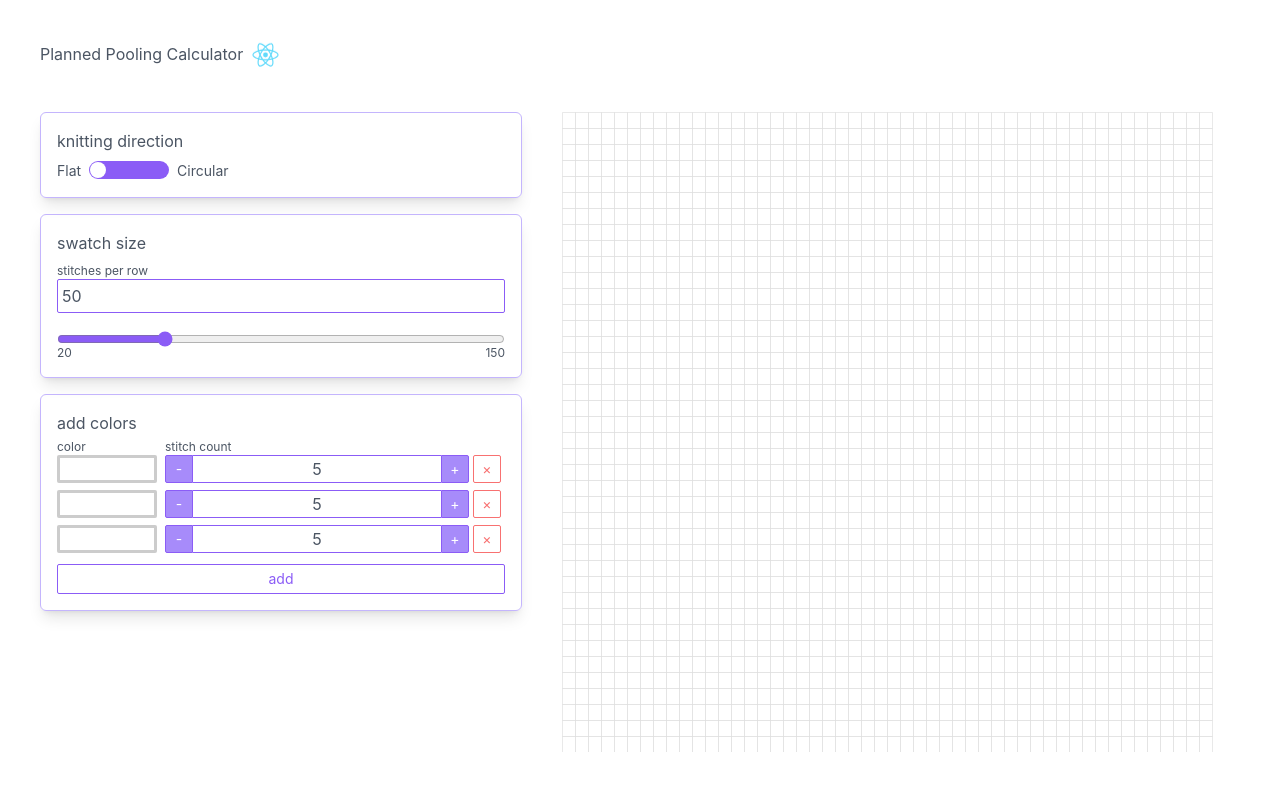
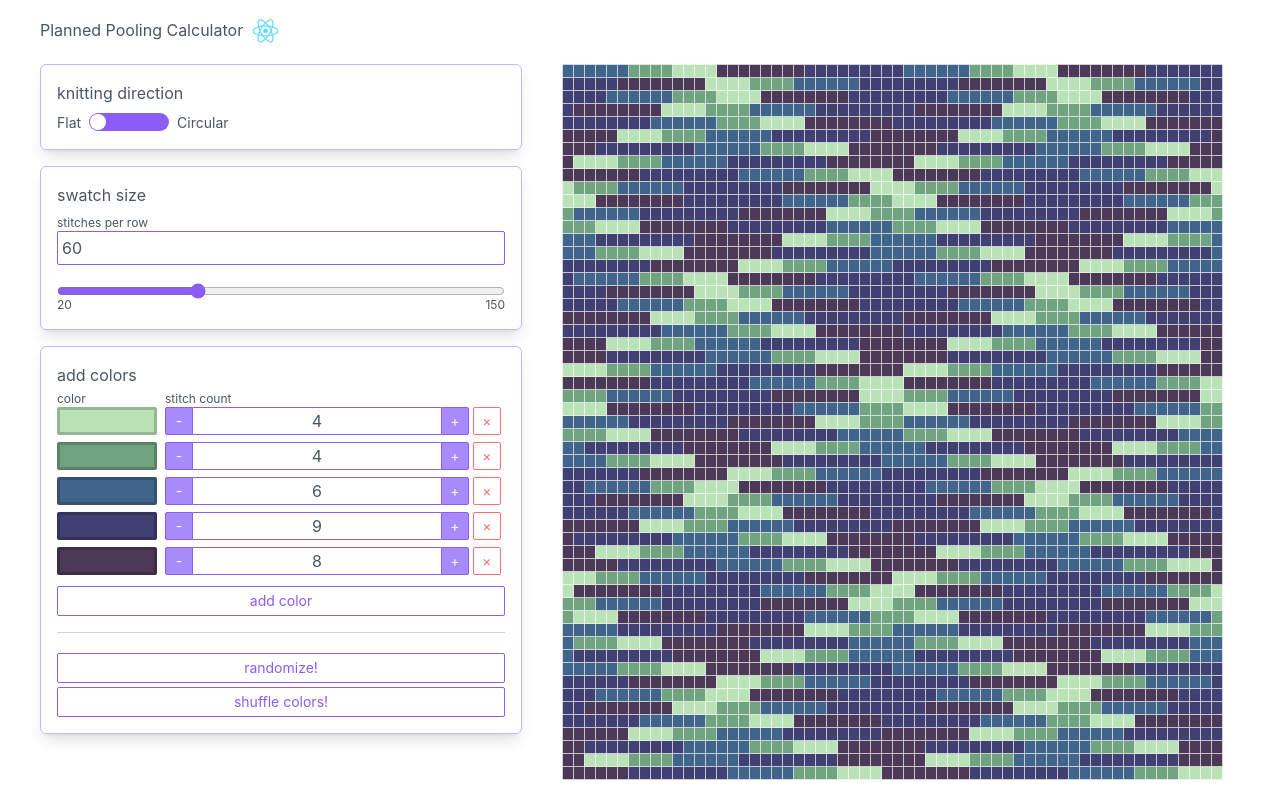
Before and after one commit to lireanne/planned-pooling-calculator, a React (Create React App) app: page / in a window 1280 px wide. Built offline with nearby package versions, Linux system fonts and the light colour scheme.

Commit message:
feat: randomize colors
todo: pick better colors

```diff
--- a/src/App.tsx
+++ b/src/App.tsx
@@ -5,7 +5,7 @@ import { Pooler } from "./pooler";
 
 const Header = (): JSX.Element => {
   return (
-    <div className="planned-pooling-calculator m-10">
+    <div className="planned-pooling-calculator mx-10 my-4">
       <header className="planned-pooling-header">
         <h1 className="inline-block">Planned Pooling Calculator</h1>
         <img
@@ -20,7 +20,7 @@ const Header = (): JSX.Element => {
 
 const Body = () => {
   return (
-    <div className="planned-pooling-body m-10">
+    <div className="planned-pooling-body mx-10 my-4">
       <Pooler />
     </div>
   );
--- a/src/components/Button.tsx
+++ b/src/components/Button.tsx
@@ -6,7 +6,7 @@ interface buttonProps extends ButtonHTMLAttributes<HTMLButtonElement> {
   style?: object;
 }
 
-const Button = (props: buttonProps) => {
+export const Button = (props: buttonProps) => {
   return (
     <button
       className={`${props.className}
@@ -22,7 +22,7 @@ const Button = (props: buttonProps) => {
   );
 };
 
-const ButtonLight = (props: buttonProps) => {
+export const ButtonLight = (props: buttonProps) => {
   return (
     <button
       className={`${props.className}
@@ -37,7 +37,7 @@ const ButtonLight = (props: buttonProps) => {
   );
 };
 
-const DeleteButton = (props: buttonProps) => {
+export const DeleteButton = (props: buttonProps) => {
   return (
     <button
       className={`
@@ -51,5 +51,3 @@ const DeleteButton = (props: buttonProps) => {
     </button>
   );
 };
-
-export { Button, ButtonLight, DeleteButton };
--- a/src/constants.ts
+++ b/src/constants.ts
@@ -1,4 +1,51 @@
-export const DEFAULT_STITCHES = 50;
+import { nanoid } from "nanoid";
+import { colorSection } from "./pooler";
+
+export const DEFAULT_STITCHES = 60;
 export const MAX_STITCHES = 150;
 export const MIN_STITCHES = 20;
-export const KNIT_BACK_AND_FORTH = false; // default knitting direction
+export const DEFAULT_KNIT_BACK_AND_FORTH = true; // default knitting direction
+
+export const DEFAULT_COLOR_SECTIONS = [
+  {
+    hex: "#B9E3B6",
+    count: 4,
+  },
+  {
+    hex: "#70A37F",
+    count: 4,
+  },
+  {
+    hex: "#41658A",
+    count: 6,
+  },
+  {
+    hex: "#414073",
+    count: 9,
+  },
+  {
+    hex: "#4C3957",
+    count: 8,
+  },
+];
+
+export const HEX_PALETTES = [
+  ["#79B473", "#70A37F", "#41658A", "#414073", "#4C3957"],
+  ["#fef6e4", "#8bd3dd", "#f582ae", "#f3d2c1"],
+  ["#55423d", "#e78fb3", "#ffc0ad", "#9656a1", "#fff3ec", "#271c19"],
+  ["#faeee7", "#ff8ba7", "#ffc6c7", "#c3f0ca", "#fffffe"],
+  ["#fffffe", "#ffd803", "#e3f6f5", "#bae8e8"],
+  ["#0f0e17", "#ff8906", "#f25f4c", "#e53170", "#fffffe"],
+  ["#232946", "#eebbc3", "#fffffe", "#b8c1ec", "#d4d8f0"],
+  ["#f9f4ef", "#8c7851", "#eaddcf", "#f25042", "#fffffe"],
+  ["#004643", "#f9bc60", "#abd1c6", "#e16162", "#e8e4e6"],
+  ["#eff0f3", "#ff8e3c", "#fffffe", "#d9376e"],
+  ["#f8f5f2", "#078080", "#f45d48", "#fffffe"],
+  ["#fec7d7", "#d9d4e7", "#a786df", "#f9f8fc", "#fffffe"],
+  ["#fffffe", "#6246ea", "#d1d1e9", "#e45858"],
+  ["#f2f7f5", "#faae2b", "#ffa8ba", "#fa5246", "#00473e"],
+  ["#16161a", "#7f5af0", "#72757e", "#2cb67d", "#fffffe", "#242629"],
+  ["#fffffe", "#3da9fc", "#90b4ce", "#ef4565", "#d8eefe"],
+  ["#fffffe", "#00ebc7", "#ff5470", "#fde24f", "#f2f4f6"],
+  ["#fffffe", "#4fc4cf", "#994ff3", "#fbdd74", "#f2eef5", "#f6efef"],
+];
--- a/src/index.css
+++ b/src/index.css
@@ -34,3 +34,7 @@ canvas {
   image-rendering: pixelated;
   image-rendering: crisp-edges;
 }
+
+.ranbow-button-0 {
+  color: red;
+}
--- a/src/inputs/add-color-section/index.tsx
+++ b/src/inputs/add-color-section/index.tsx
@@ -3,8 +3,7 @@ import ColorPicker from "./color-picker";
 import StitchCountInput from "./stitch-count-input";
 import { Button, DeleteButton } from "../../components/button";
 import { colorSection } from "../../pooler";
-
-const startingSections = [{}, {}, {}];
+import { HEX_PALETTES } from "../../constants";
 
 type colorInputProps = {
   sections: colorSection[];
@@ -44,10 +43,37 @@ export const ColorSectionsInput = (props: colorInputProps) => {
     setSections(remainingSections);
   };
 
+  const handleRandomizeColors = () => {
+    const randomIntInRange = (min: number, max: number) => {
+      return Math.floor(Math.random() * (max - min + 1) + min);
+    };
+
+    const randomHexPalette =
+      HEX_PALETTES[Math.floor(Math.random() * HEX_PALETTES.length)];
+
+    const sections = randomHexPalette.map((hex, i) => {
+      return {
+        id: nanoid(),
+        hex: hex,
+        count: randomIntInRange(1, 10),
+      };
+    });
+
+    setSections(sections);
+  };
+
+  const handleShuffleColors = () => {
+    const shuffledSections = sections
+      .map((value) => ({ value, sort: Math.random() }))
+      .sort((a, b) => a.sort - b.sort)
+      .map(({ value }) => value);
+
+    setSections(shuffledSections);
+  };
+
   return (
     <div className="input-container">
       <p>add colors</p>
-
       {sections.map((section, i) => (
         <div
           key={section.id}
@@ -77,8 +103,21 @@ export const ColorSectionsInput = (props: colorInputProps) => {
       ))}
       <Button
         className="text-md py-1 mt-1 w-full"
-        display="add"
+        display="add color"
         onClick={() => handleAddColor()}
+      ></Button>
+
+      <hr className="h-px my-4 bg-gray-300 border-0"></hr>
+
+      <Button
+        className="text-md py-1 mt-1 w-full"
+        display="randomize!"
+        onClick={() => handleRandomizeColors()}
+      ></Button>
+      <Button
+        className="text-md py-1 mt-1 w-full"
+        display="shuffle colors!"
+        onClick={() => handleShuffleColors()}
       ></Button>
     </div>
   );
--- a/src/inputs/flat-vs-circular-toggle.tsx
+++ b/src/inputs/knitting-direction-toggle.tsx
@@ -1,4 +1,3 @@
-import { useState } from "react";
 import Switch from "react-switch";
 
 /* Allows user to toggle between flat & circular knitting.
@@ -9,7 +8,7 @@ import Switch from "react-switch";
  * displaying colors left-to-right and right-to-left.
  * If knitting circular, each row will display colors in the same direction.
  */
-export const FlatCircularToggle = (props: {
+export const KnittingDirectionToggle = (props: {
   knitBackAndForth: boolean;
   setKnitBackAndForth: Function;
 }) => {
@@ -25,7 +24,7 @@ export const FlatCircularToggle = (props: {
         <Switch
           className="align-center"
           onChange={() => setKnitBackAndForth(!knitBackAndForth)}
-          checked={knitBackAndForth}
+          checked={!knitBackAndForth}
           onColor="#8b5cf6"
           offColor="#8b5cf6"
           checkedIcon={false}
--- a/src/pooler.tsx
+++ b/src/pooler.tsx
@@ -1,13 +1,15 @@
 import { useState } from "react";
 import { ColorSectionsInput } from "./inputs/add-color-section/index";
 import { CanvasStitchCountInput } from "./inputs/canvas-stitch-input";
-import { FlatCircularToggle } from "./inputs/flat-vs-circular-toggle";
+import { KnittingDirectionToggle } from "./inputs/knitting-direction-toggle";
 import Canvas from "./canvas/canvas";
 import {
   MIN_STITCHES,
   DEFAULT_STITCHES,
   MAX_STITCHES,
-  KNIT_BACK_AND_FORTH,
+  DEFAULT_KNIT_BACK_AND_FORTH,
+  DEFAULT_COLOR_SECTIONS,
+  HEX_PALETTES,
 } from "./constants";
 import { nanoid } from "nanoid";
 
@@ -18,21 +20,18 @@ export type colorSection = {
   count: number;
 };
 
-const defaultColorSections = [
-  { id: nanoid(), hex: "#FFFFFF", count: 5 },
-  { id: nanoid(), hex: "#FFFFFF", count: 5 },
-  { id: nanoid(), hex: "#FFFFFF", count: 5 },
-];
-
 export const Pooler = () => {
   // Color sections to be repeated within the canvas
-  const [sections, setSections] =
-    useState<colorSection[]>(defaultColorSections);
+  const [sections, setSections] = useState<colorSection[]>(
+    DEFAULT_COLOR_SECTIONS.map((section) => ({ ...section, id: nanoid() }))
+  );
 
   // # of stitches per row represented by # of columns in the canvas
   const [canvasCols, setCanvasCols] = useState(DEFAULT_STITCHES);
 
-  const [knitBackAndForth, setKnitBackAndForth] = useState(KNIT_BACK_AND_FORTH);
+  const [knitBackAndForth, setKnitBackAndForth] = useState(
+    DEFAULT_KNIT_BACK_AND_FORTH
+  );
 
   const canvasColsWithinBounds =
     canvasCols >= MIN_STITCHES
@@ -44,14 +43,14 @@ export const Pooler = () => {
   return (
     <div className="lg:flex grid-rows-2 gap-10">
       <div className="basis-1/4">
-        <FlatCircularToggle
+        <KnittingDirectionToggle
           knitBackAndForth={knitBackAndForth}
           setKnitBackAndForth={setKnitBackAndForth}
         />
         <CanvasStitchCountInput cols={canvasCols} setCols={setCanvasCols} />
         <ColorSectionsInput sections={sections} setSections={setSections} />
       </div>
-      <div className="h-[80vh]">
+      <div className="h-[90vh]">
         <Canvas
           colorSections={sections}
           cols={canvasColsWithinBounds}
```
